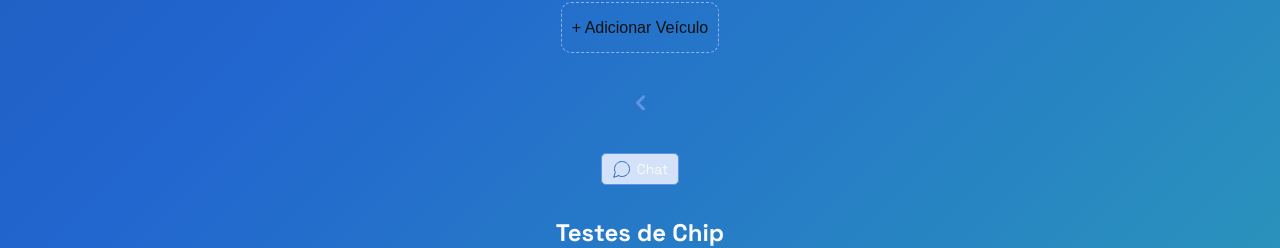
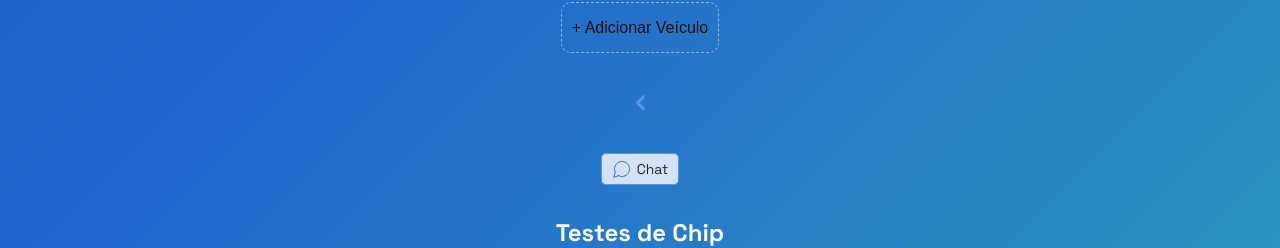
Before and after one commit to porque-o-java-exige/estaciona-ai-front, an Angular app: page / in a window 1280 px wide. Shown: the part 1534-1782 px from the top of the page. Built offline with nearby package versions, Linux system fonts and the light colour scheme.

Commit message:
refactor: ajusta estilos do botao

```diff
--- a/src/app/components/atoms/button/button.scss
+++ b/src/app/components/atoms/button/button.scss
@@ -280,6 +280,7 @@ button {
   border-radius: 5px;
   border: 1px solid $clr-blue-600;
   background: $clr-blue-100;
+  color: $clr-black-1000;
 
   font-weight: normal;
   font-size: 14px;
```
